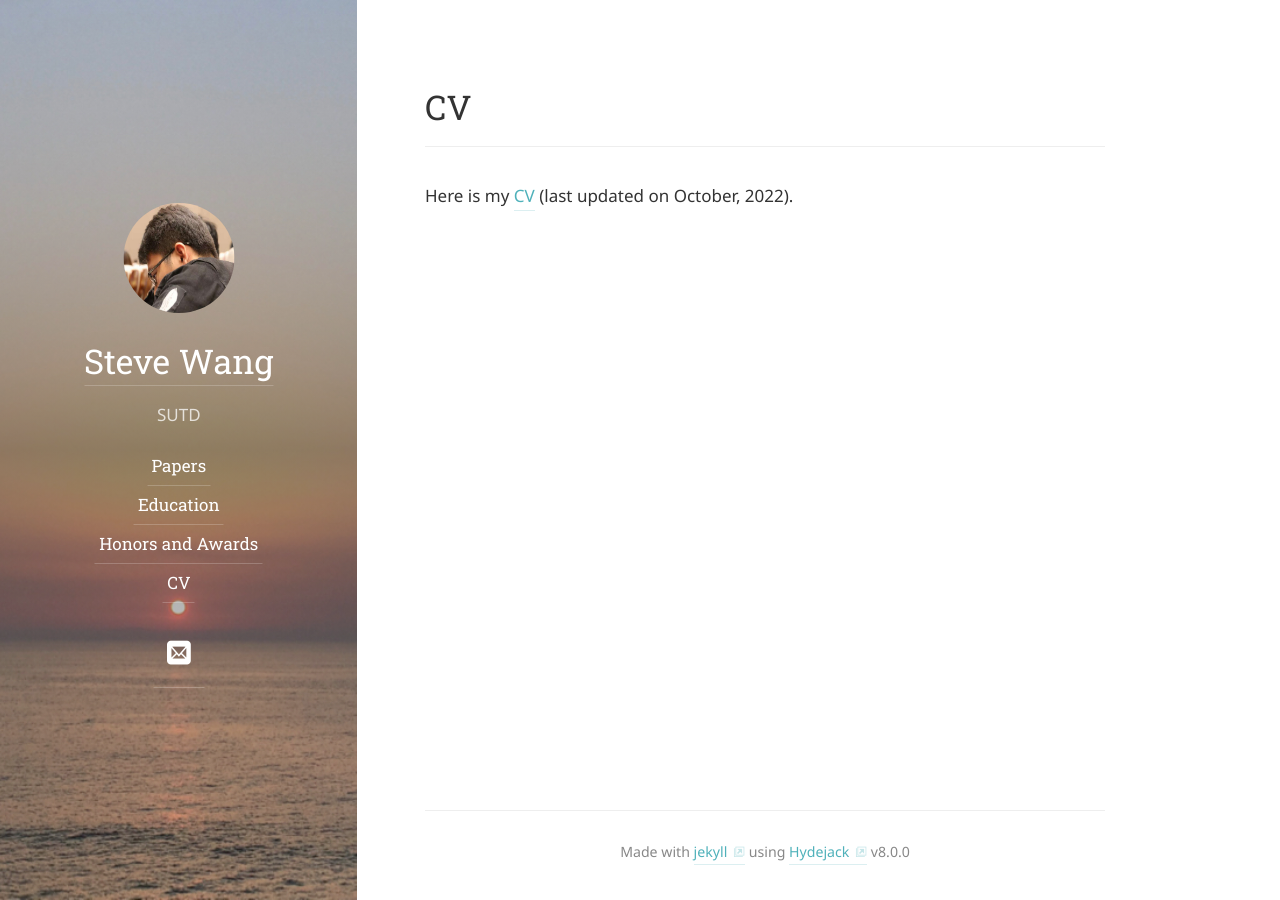
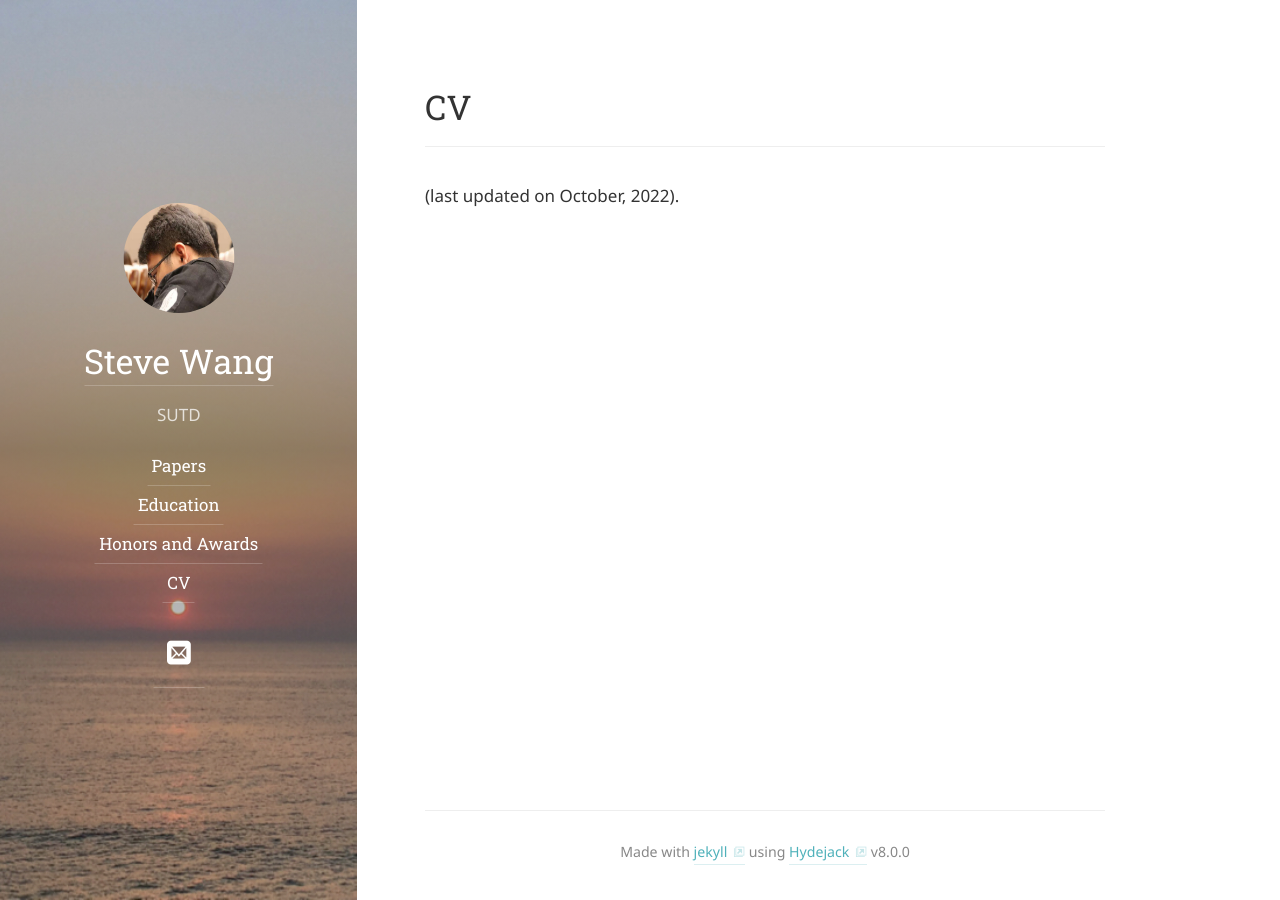
Before and after one commit to Circle-Ming/Circle-Ming.github.io, a Jekyll site: the page built from cv.md, in a window 1280 px wide. Built offline with Jekyll 4.4.1, drawn with Linux system fonts in a browser that asks for light colours; some web fonts are replaced.

Commit message:
Update cv.md

```diff
--- a/cv.md
+++ b/cv.md
@@ -6,5 +6,4 @@ menu:   true
 order:  6
 ---
 
-Here is my [CV](/assets/img/CV.pdf)
 (last updated on October, 2022).
```
